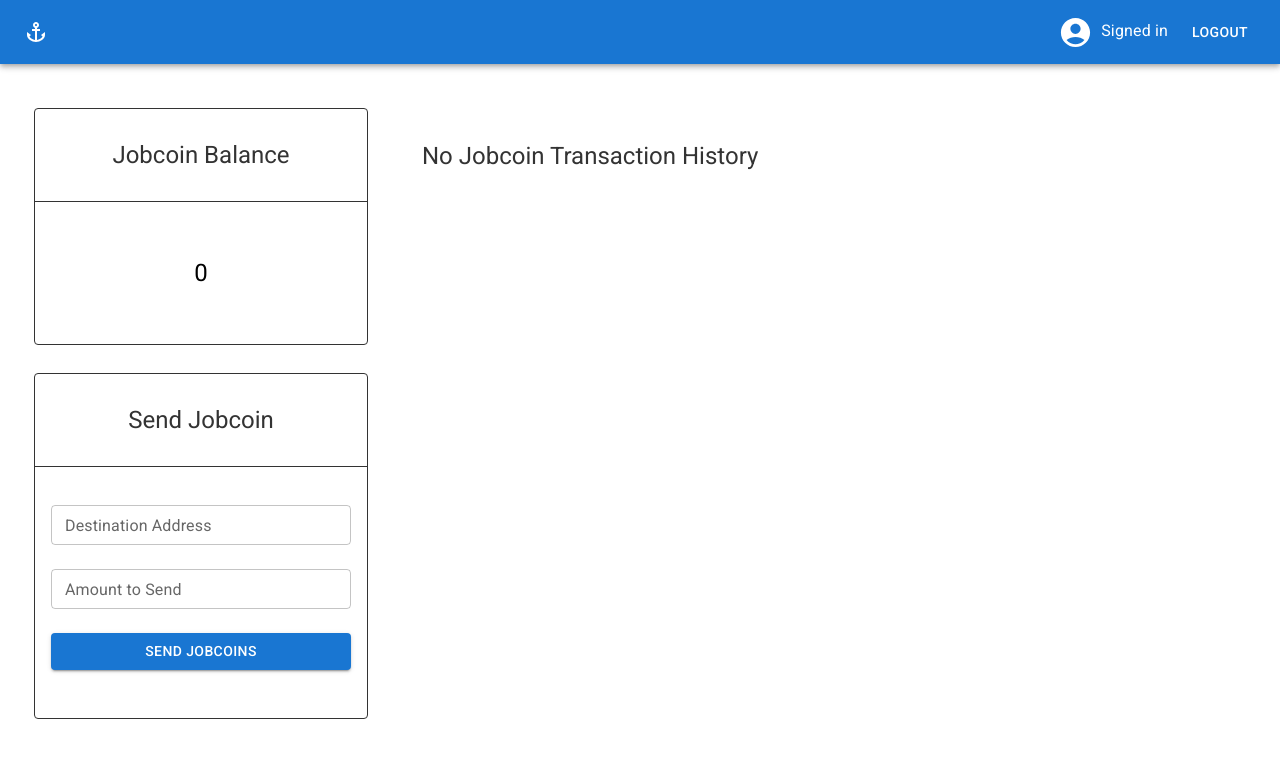
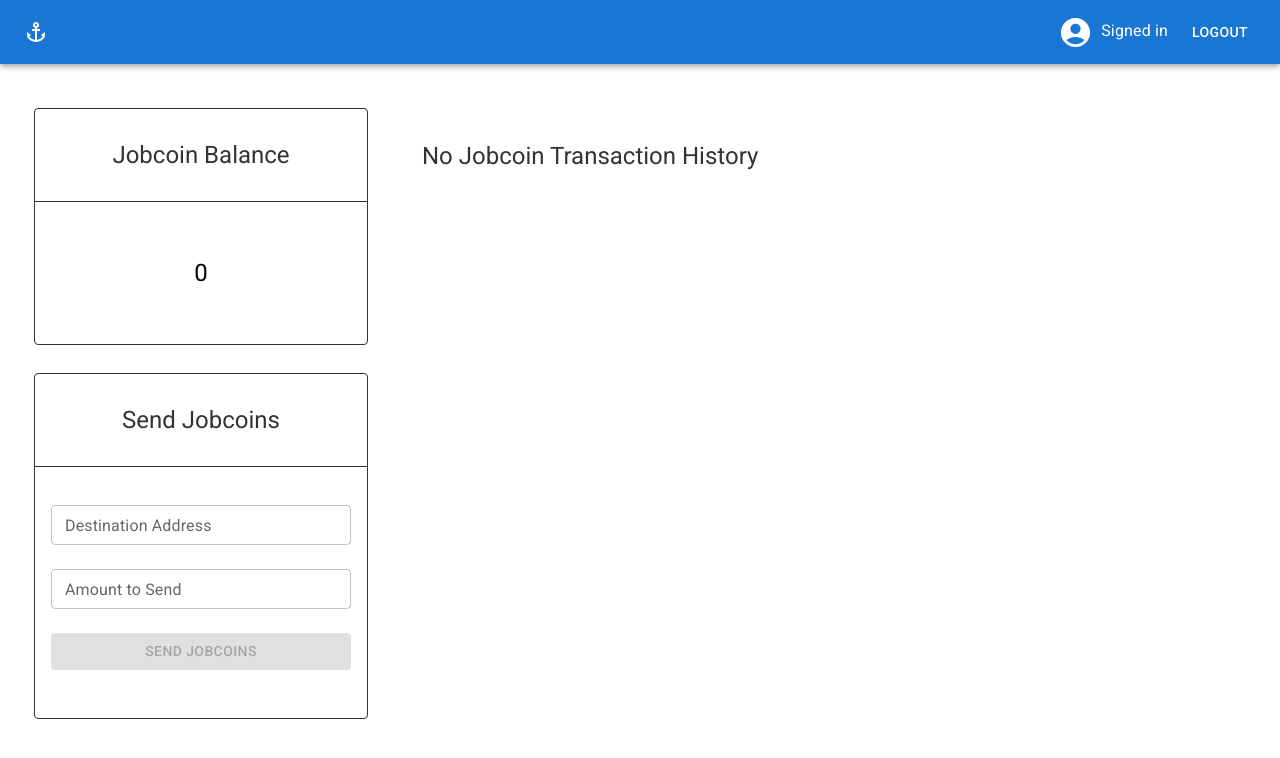
Before and after one commit to EnshaednHiker/jobcoin, a Next.js app: page /send-page in a window 1280 px wide. Shown: the top 758 px of the page. Built offline with nearby package versions, Linux system fonts and the light colour scheme.

Commit message:
send page functionally complete

```diff
--- a/src/context.ts
+++ b/src/context.ts
@@ -1,6 +1,6 @@
 import { createContext, Dispatch, SetStateAction } from "react";
 
-import { AddressResponse } from "./types";
+import { GetAddressResponse } from "./types";
 
 export const DEFAULT_ADDRESS_VALUE = {
   balance: "0",
@@ -8,6 +8,6 @@ export const DEFAULT_ADDRESS_VALUE = {
 };
 
 export const AddressContext = createContext<{
-  address: AddressResponse;
-  setAddress: Dispatch<SetStateAction<AddressResponse>>;
+  address: GetAddressResponse;
+  setAddress: Dispatch<SetStateAction<GetAddressResponse>>;
 }>({ address: DEFAULT_ADDRESS_VALUE, setAddress: () => undefined });
--- a/src/services.ts
+++ b/src/services.ts
@@ -1,9 +1,34 @@
 import ky from "ky-universal";
 
-import { AddressResponse } from "./types";
+import { DEFAULT_ADDRESS_VALUE } from "./context";
+import { GetAddressResponse, PostSendCoinResponse } from "./types";
 export const getAddress = async (
   address: string
-): Promise<AddressResponse | undefined> =>
+): Promise<GetAddressResponse | undefined> =>
   await ky
     .get(`http://jobcoin.gemini.com/graph-sprinkler/api/addresses/${address}`)
     .json();
+
+export const postSendCoinsToAddress = async ({
+  toAddress,
+  amount,
+  fromAddress,
+}: {
+  toAddress: string;
+  /**
+   * needs to be a number in string
+   */
+  amount: string;
+  fromAddress: string;
+}): Promise<PostSendCoinResponse | undefined> => {
+  const formData = new FormData();
+  formData.append("toAddress", toAddress);
+  formData.append("amount", amount);
+  formData.append("fromAddress", fromAddress);
+
+  return await ky
+    .post(`http://jobcoin.gemini.com/graph-sprinkler/api/transactions`, {
+      body: formData,
+    })
+    .json();
+};
--- a/src/utilities.ts
+++ b/src/utilities.ts
@@ -2,3 +2,8 @@ export const hasEscapedCharacter = (textString: string) => {
   const regex = /[<>&'"\\/]/g;
   return regex.test(textString);
 };
+
+export const isNumberString = (textString: string) => {
+  const regex = /([0-9])/g;
+  return regex.test(textString);
+};
--- a/src/views/SendPage/index.tsx
+++ b/src/views/SendPage/index.tsx
@@ -1,15 +1,26 @@
-import { useContext, useEffect } from "react";
+import {
+  ChangeEventHandler,
+  useCallback,
+  useContext,
+  useEffect,
+  useState,
+} from "react";
 import type { NextPage } from "next";
 import Head from "next/head";
+import { useRouter } from "next/router";
 import Typography from "@mui/material/Typography";
 import Button from "@mui/material/Button";
 import TextField from "@mui/material/TextField";
+import FormHelperText from "@mui/material/FormHelperText";
+
+import escapeHtml from "escape-html";
 
 import { HistoryChart } from "../../components/HistoryChart";
 import { NavigationBar } from "../../components/NavigationBar";
 import { AddressContext, DEFAULT_ADDRESS_VALUE } from "../../context";
-import { getAddress } from "../../services";
-import { AddressResponse } from "../../types";
+import { getAddress, postSendCoinsToAddress } from "../../services";
+import { GetAddressResponse, PostSendCoinResponse } from "../../types";
+import { hasEscapedCharacter, isNumberString } from "../../utilities";
 
 import {
   BoxWrapper,
@@ -18,9 +29,18 @@ import {
   StyledTypography,
   Wrapper,
 } from "./styles";
+import { HTTPError } from "ky";
 
-export const SendPage: NextPage<AddressResponse> = (props) => {
+export const SendPage: NextPage<GetAddressResponse> = (props) => {
+  const [destinationAddress, setDestinationAddress] = useState("");
+  const [destinationAddressError, setDestinationAddressError] = useState("");
+  const [sendCoinsError, setSendCoinsError] = useState("");
+
+  const [amountToSend, setAmountToSend] = useState("");
+  const [amountToSendError, setAmountToSendError] = useState("");
+
   const { address, setAddress } = useContext(AddressContext);
+  const router = useRouter();
 
   useEffect(() => {
     const { balance, transactions } = props;
@@ -32,6 +52,66 @@ export const SendPage: NextPage<AddressResponse> = (props) => {
     }
     // we only want this to run one time to avoid an infinite rerender loop
     // eslint-disable-next-line react-hooks/exhaustive-deps
+  }, []);
+
+  const sendJobcoinsOnClickHandler = useCallback(async () => {
+    try {
+      const fromAddress = router.query?.address?.toString().trim() ?? "";
+      // we need to protect against XSS attacks by stripping out characters that can make html tags
+      const cleanDestinationAddress = escapeHtml(destinationAddress.trim());
+
+      const response = await postSendCoinsToAddress({
+        fromAddress,
+        toAddress: cleanDestinationAddress,
+        amount: amountToSend.trim(),
+      });
+
+      if (response?.status === "OK") {
+        const getResponse = await getAddress(escapeHtml(fromAddress));
+
+        setAddress(getResponse ?? DEFAULT_ADDRESS_VALUE);
+
+        setDestinationAddress("");
+        setDestinationAddressError("");
+        setAmountToSend("");
+        setAmountToSendError("");
+      }
+    } catch (error) {
+      // @ts-ignore error must remain untyped according to the catch linter
+      if (error?.message?.includes("422")) {
+        setSendCoinsError("Insufficient funds.");
+      } else {
+        setSendCoinsError("Something went wrong. Please try again.");
+      }
+    }
+  }, [amountToSend, destinationAddress, router.query?.address, setAddress]);
+
+  const destinationAddressOnChangeHandler = useCallback<
+    ChangeEventHandler<HTMLTextAreaElement | HTMLInputElement>
+  >((event) => {
+    const value = event.target.value;
+
+    if (hasEscapedCharacter(value)) {
+      setDestinationAddressError("Cannot use characters <>&'\"\\/");
+    } else {
+      setDestinationAddress(value);
+      setDestinationAddressError("");
+      setSendCoinsError("");
+    }
+  }, []);
+
+  const amountToSendOnChangeHandler = useCallback<
+    ChangeEventHandler<HTMLTextAreaElement | HTMLInputElement>
+  >((event) => {
+    const value = event.target.value;
+
+    if (!isNumberString(value) && value.length > 0) {
+      setAmountToSendError("Must be a number");
+    } else {
+      setAmountToSendError("");
+      setSendCoinsError("");
+    }
+    setAmountToSend(value);
   }, []);
 
   return (
@@ -72,31 +152,52 @@ export const SendPage: NextPage<AddressResponse> = (props) => {
               textAlign="center"
               variant="h5"
             >
-              Send Jobcoin
+              Send Jobcoins
             </StyledTypography>
             <StyledForm>
               <TextField
+                error={destinationAddressError.length > 0}
                 fullWidth
+                helperText={destinationAddressError}
                 id="outlined-basic"
                 label="Destination Address"
+                onChange={destinationAddressOnChangeHandler}
                 size="small"
+                value={destinationAddress}
                 variant="outlined"
               />
               <TextField
+                error={amountToSendError.length > 0}
                 fullWidth
+                helperText={amountToSendError}
                 id="outlined-basic"
                 label="Amount to Send"
+                onChange={amountToSendOnChangeHandler}
                 size="small"
                 sx={{ mt: "24px" }}
+                value={amountToSend}
                 variant="outlined"
               />
-              <Button fullWidth sx={{ mt: "24px" }} variant="contained">
+              <Button
+                disabled={
+                  amountToSend.length === 0 ||
+                  destinationAddress.length === 0 ||
+                  amountToSendError.length > 0 ||
+                  destinationAddressError.length > 0
+                }
+                fullWidth
+                onClick={sendJobcoinsOnClickHandler}
+                sx={{ mt: "24px" }}
+                variant="contained"
+              >
                 Send Jobcoins
               </Button>
+              {sendCoinsError && (
+                <FormHelperText>{sendCoinsError}</FormHelperText>
+              )}
             </StyledForm>
           </BoxWrapper>
         </Column>
-
         <HistoryChart />
       </Wrapper>
     </>
```
Also changed, not shown: src/types.ts (+6 -1 lines).
